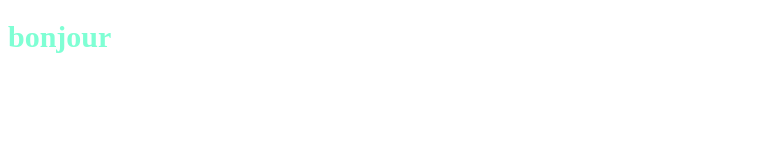
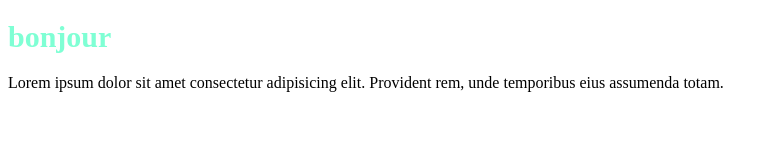
Before and after one commit to sara310-ar/Dev-wink, a plain HTML site: page index.html in a window 1280 px wide. Shown: the whole page, without its empty margins (0-778 px from the left). Drawn offline with Linux system fonts and the light colour scheme.

Commit message:
modifying

```diff
--- a/index.html
+++ b/index.html
@@ -8,7 +8,7 @@
 </head>
 <body>
     <h1>bonjour</h1>
-
+    <p>Lorem ipsum dolor sit amet consectetur adipisicing elit. Provident rem, unde temporibus eius assumenda totam.</p>
     <script src="script.js"></script>
 </body>
 </html>
```
